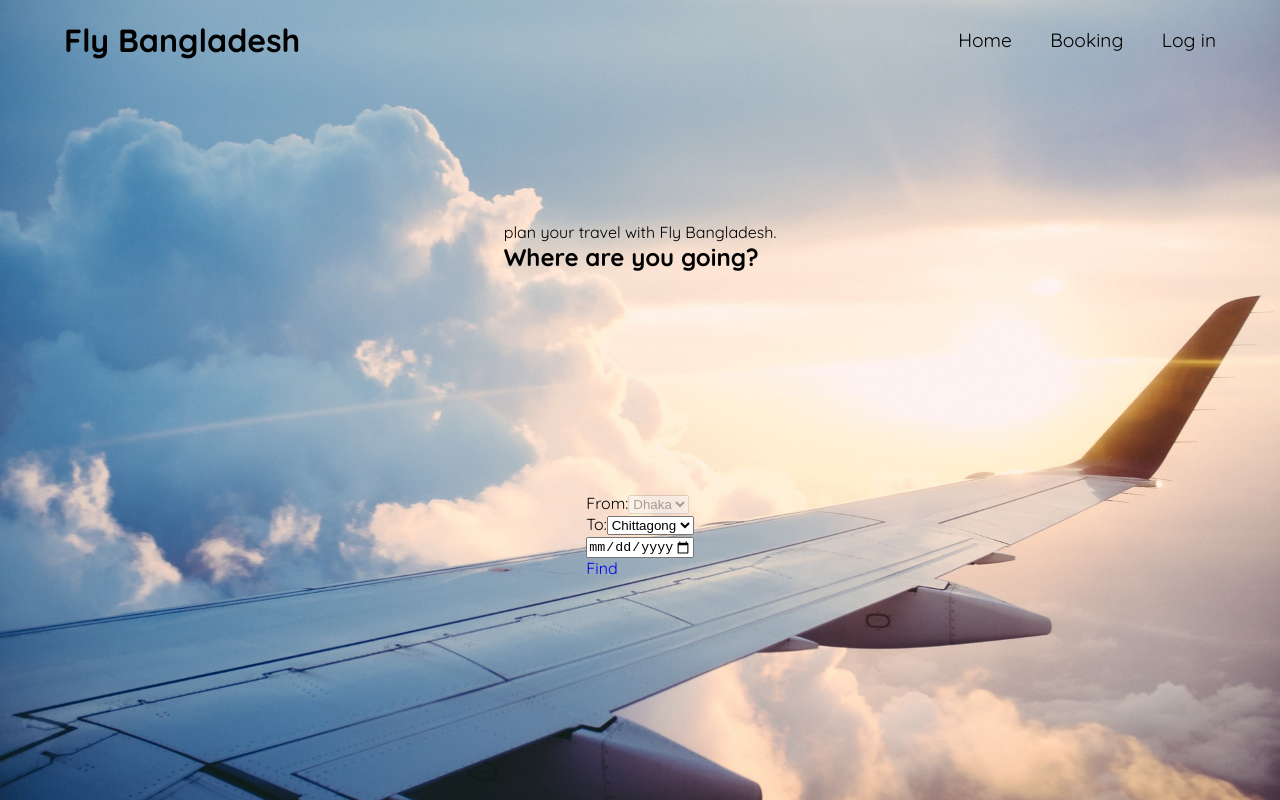
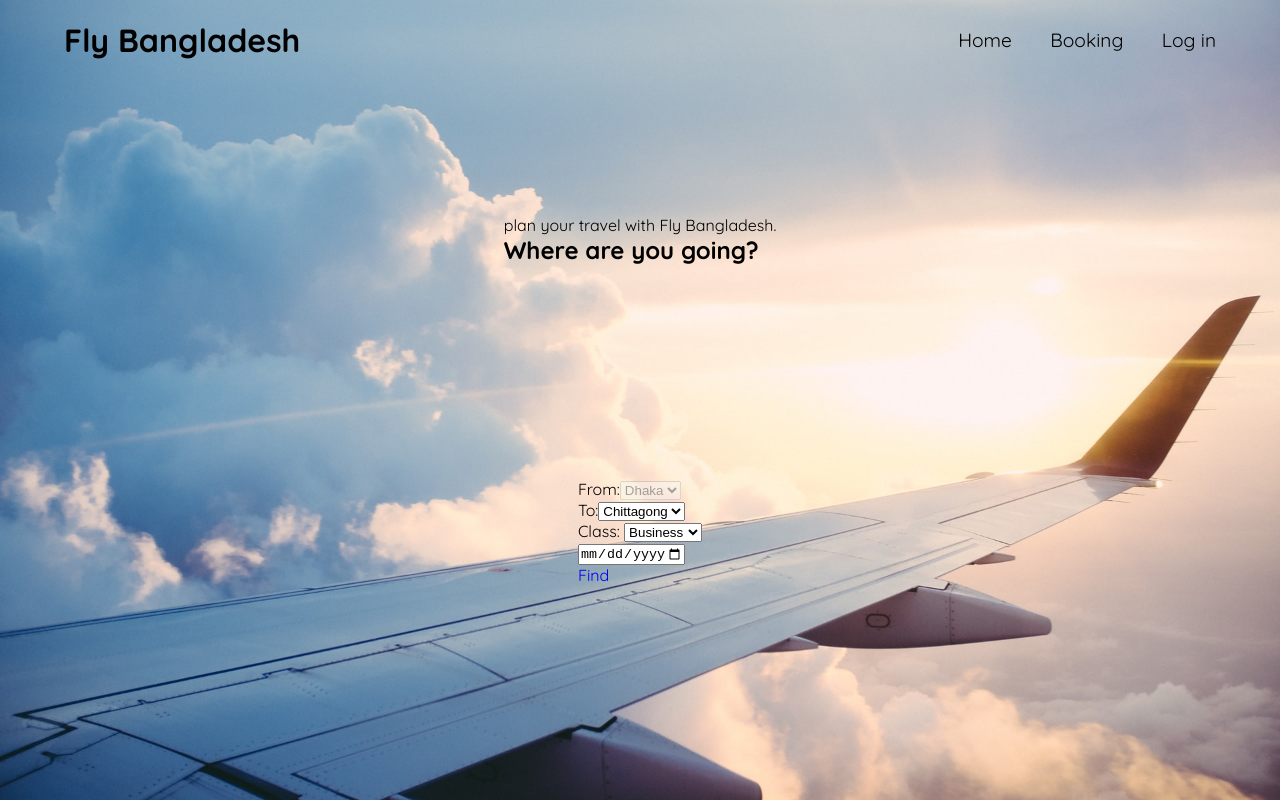
Before and after one commit to mir-hussain/fly-bangladesh-client, a React (Create React App) app: page / in a window 1280 px wide. Built offline with nearby package versions, Linux system fonts and the light colour scheme; no server answers.

Commit message:
added the class

```diff
--- a/src/components/SearchBox.js
+++ b/src/components/SearchBox.js
@@ -4,9 +4,10 @@ import { currentDate } from "./time";
 
 const SearchBox = () => {
   const [destination, setDestination] =
-    useState("chittagong");
+    useState("Chittagong");
 
   const [date, setDate] = useState(currentDate);
+  const [className, setClassName] = useState("Business");
 
   const handleDestination = (event) => {
     const to = event.target.value;
@@ -16,6 +17,11 @@ const SearchBox = () => {
   const handleDate = (event) => {
     const selectedDate = event.target.value;
     setDate(selectedDate);
+  };
+
+  const handleClass = (event) => {
+    const selectedClass = event.target.value;
+    setDate(selectedClass);
   };
 
   return (
@@ -46,6 +52,19 @@ const SearchBox = () => {
         </select>
       </div>
       <div>
+        <label htmlFor='class'>Class: </label>
+        <select
+          name='class'
+          id='class'
+          defaultValue='Business'
+          onChange={handleClass}
+          required
+        >
+          <option value='Business'>Business</option>
+          <option value='Economy'>Economy</option>
+        </select>
+      </div>
+      <div>
         <input
           type='date'
           name='date'
@@ -56,7 +75,16 @@ const SearchBox = () => {
           required
         />
       </div>
-      <Link to={"/booking/" + destination + "+" + date}>
+      <Link
+        to={
+          "/booking/" +
+          destination +
+          "+" +
+          date +
+          "+" +
+          className
+        }
+      >
         Find
       </Link>
     </div>
--- a/src/pages/Booking.js
+++ b/src/pages/Booking.js
@@ -5,11 +5,12 @@ import { useParams } from "react-router";
 const Booking = () => {
   const { id } = useParams();
   const splitted = id.split("+");
-  const [destination, date] = splitted;
+  const [destination, date, className] = splitted;
   return (
     <section className='booking-section'>
       <h1>Destination: {destination}</h1>
       <h1>Date: {date}</h1>
+      <h1>Class: {className}</h1>
     </section>
   );
 };
```
Also changed, not shown: src/components/PriceData.js (added, +16 -0 lines).
